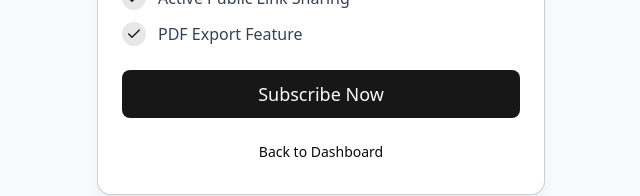
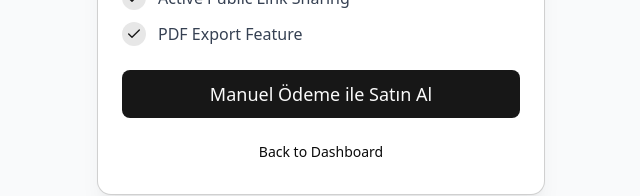
Before and after one commit to Cinarezici/cv, a Next.js app: page /upgrade in a window 1280 px wide. Shown: the part 480-676 px from the top of the page, without its empty margins (319-959 px from the left). Built offline with nearby package versions, Linux system fonts and the light colour scheme.

Commit message:
feat(upgrade): strip out automated Stripe checkout from upgrade page in favor of manual billing

```diff
--- a/src/app/upgrade/page.tsx
+++ b/src/app/upgrade/page.tsx
@@ -10,24 +10,9 @@ export default function UpgradePage() {
     const [loading, setLoading] = useState(false);
     const router = useRouter();
 
-    const handleCheckout = async () => {
-        setLoading(true);
-        try {
-            const res = await fetch("/api/stripe/checkout", {
-                method: "POST",
-            });
-            const data = await res.json();
-
-            if (data.url) {
-                window.location.href = data.url;
-            } else {
-                throw new Error(data.error || "Failed to initiate checkout");
-            }
-        } catch (err) {
-            console.error(err);
-            alert("Checkout failed. Are Stripe keys configured visually?");
-            setLoading(false);
-        }
+    const handleCheckout = () => {
+        // You can redirect to Whatsapp, an Iyzico link, or Email here.
+        window.location.href = "mailto:iletisim@uygulamaniz.com?subject=Upgrade to Pro Plan";
     };
 
     return (
@@ -67,8 +52,8 @@ export default function UpgradePage() {
                         </ul>
                     </CardContent>
                     <CardFooter className="flex-col gap-4">
-                        <Button className="w-full text-lg h-12" onClick={handleCheckout} disabled={loading}>
-                            {loading ? <><Loader2 className="mr-2 h-4 w-4 animate-spin" /> Processing...</> : "Subscribe Now"}
+                        <Button className="w-full text-lg h-12" onClick={handleCheckout}>
+                            Manuel Ödeme ile Satın Al
                         </Button>
                         <Button variant="ghost" className="w-full" onClick={() => router.push('/dashboard')}>
                             Back to Dashboard
```
